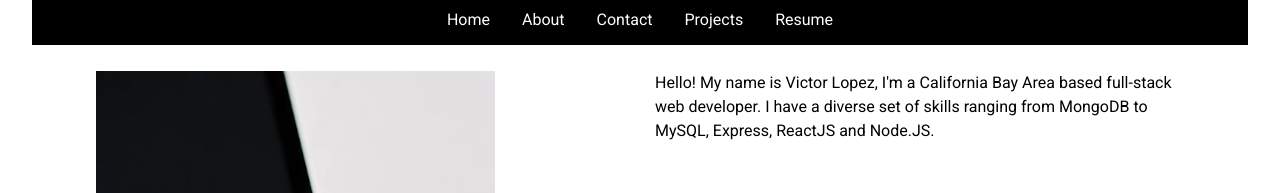
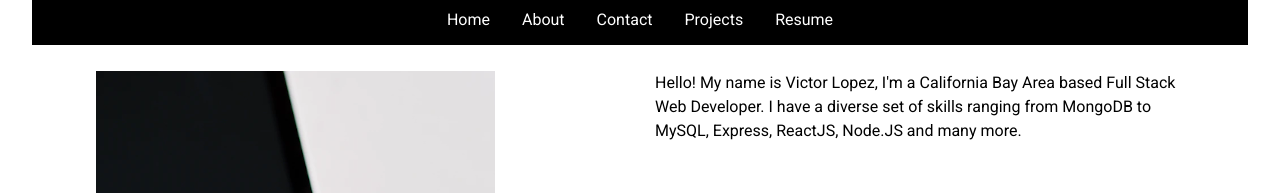
Before and after one commit to victore94/VictorPortfolio, a React (Create React App) app: page / in a window 1280 px wide. Shown: the top 193 px of the page. Built offline with nearby package versions, Linux system fonts and the light colour scheme.

Commit message:
grammar changes

```diff
--- a/src/Pages/Home/Home.js
+++ b/src/Pages/Home/Home.js
@@ -13,8 +13,8 @@ const Home = () => {
                     </div>
                     <div className='col'>
                         <p className='homeP'>
-                            Hello! My name is Victor Lopez, I'm a California Bay Area based full-stack web developer.
-                            I have a diverse set of skills ranging from MongoDB to MySQL, Express, ReactJS and Node.JS.
+                            Hello! My name is Victor Lopez, I'm a California Bay Area based Full Stack Web Developer.
+                            I have a diverse set of skills ranging from MongoDB to MySQL, Express, ReactJS, Node.JS and many more.
                         </p>
                     </div>
                 </div>
```
